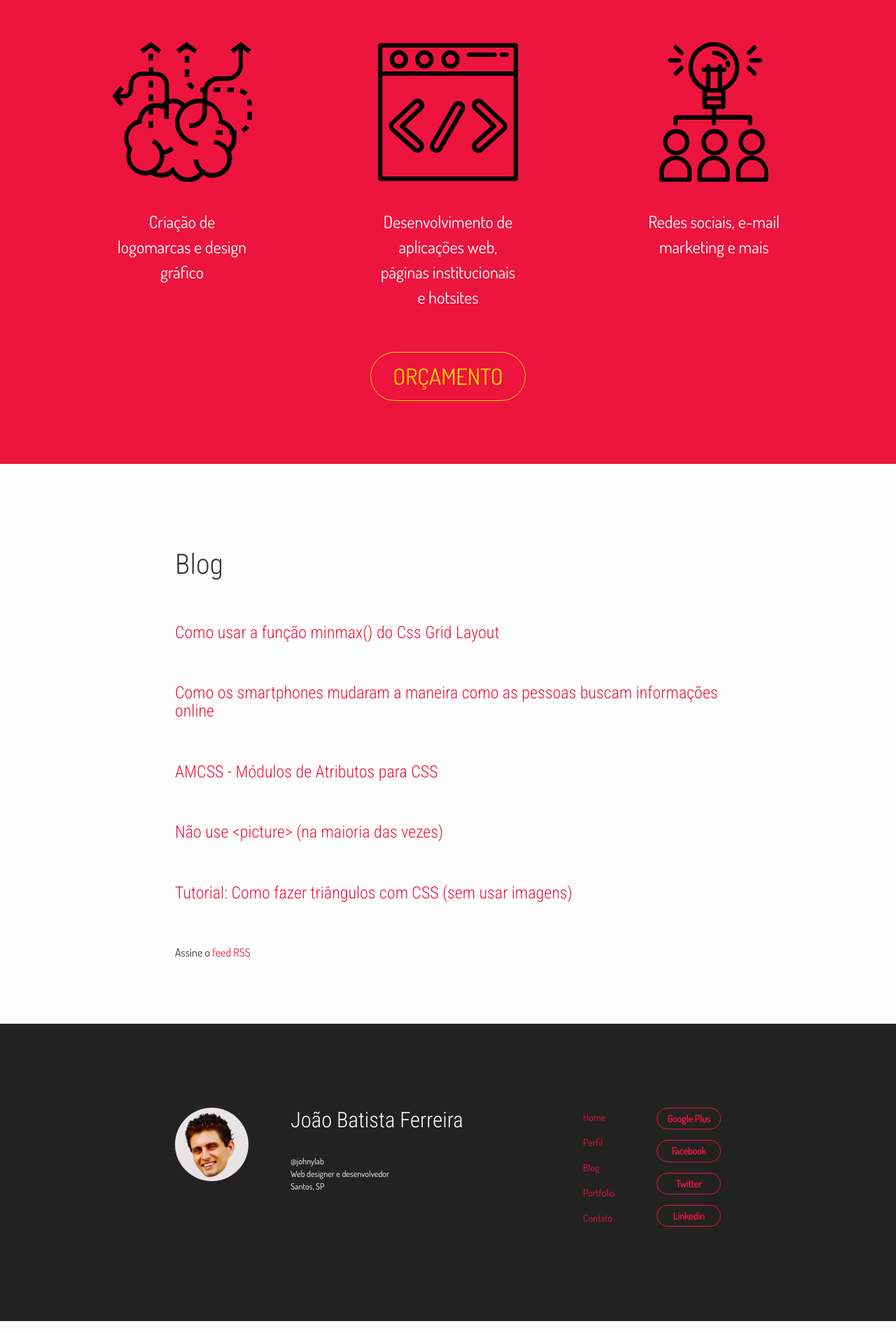
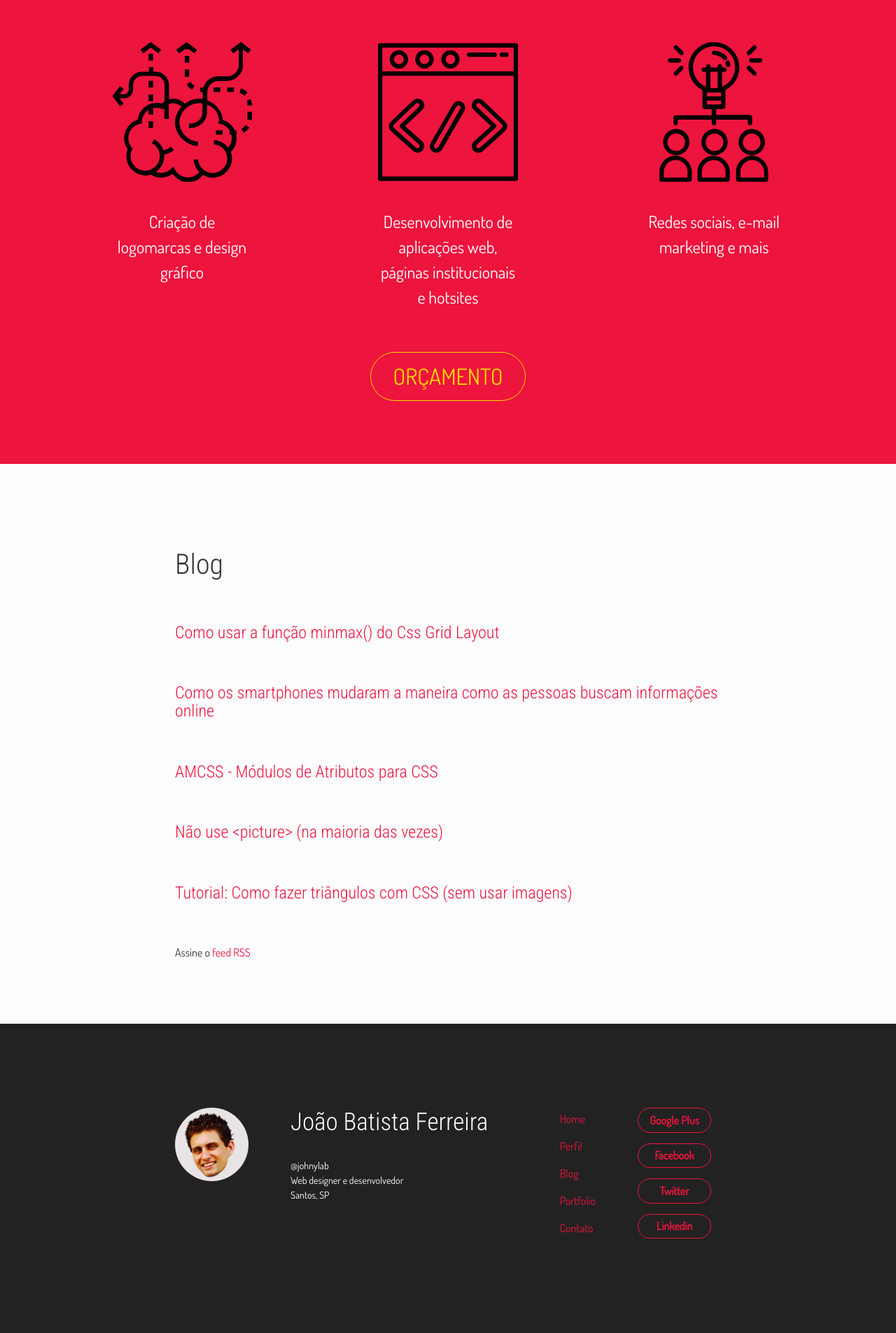
Before and after one commit to johnylab/johnylab.github.io, a Jekyll site: the page built from index.html, in a window 1280 px wide. Shown: the part 1412-3317 px from the top of the page at 70% size. Built offline with Jekyll 4.4.1, drawn with Linux system fonts in a browser that asks for light colours.

Commit message:
Tamanho de fonte e efeito dos links do rodapé

```diff
--- a/_includes/footer.html
+++ b/_includes/footer.html
@@ -14,7 +14,7 @@
 
       </figcaption>
 
-      <div data-cell="shrink" data-grid="row nowrap center spacing justify">
+      <div data-grid="row nowrap center spacing">
         <ul class="seamless" data-cell="shrink">
           <li><a href="{{ site.baseurl }}/" data-cell="shrink">Home</a></li>
           {% for p in site.pages %}
--- a/_sass/_layout.sass
+++ b/_sass/_layout.sass
@@ -78,13 +78,14 @@
                     transform: translate(0)
 
 .site-footer
-    font-size: $small-font-size
     background-color: #222
     padding: $spacing-unit 0
     color: #fff
     a
         &:hover, &:active, &:focus
             color: gold
+        &:before
+            content: initial
 
 .footer-heading
     font-size: 18px
```
